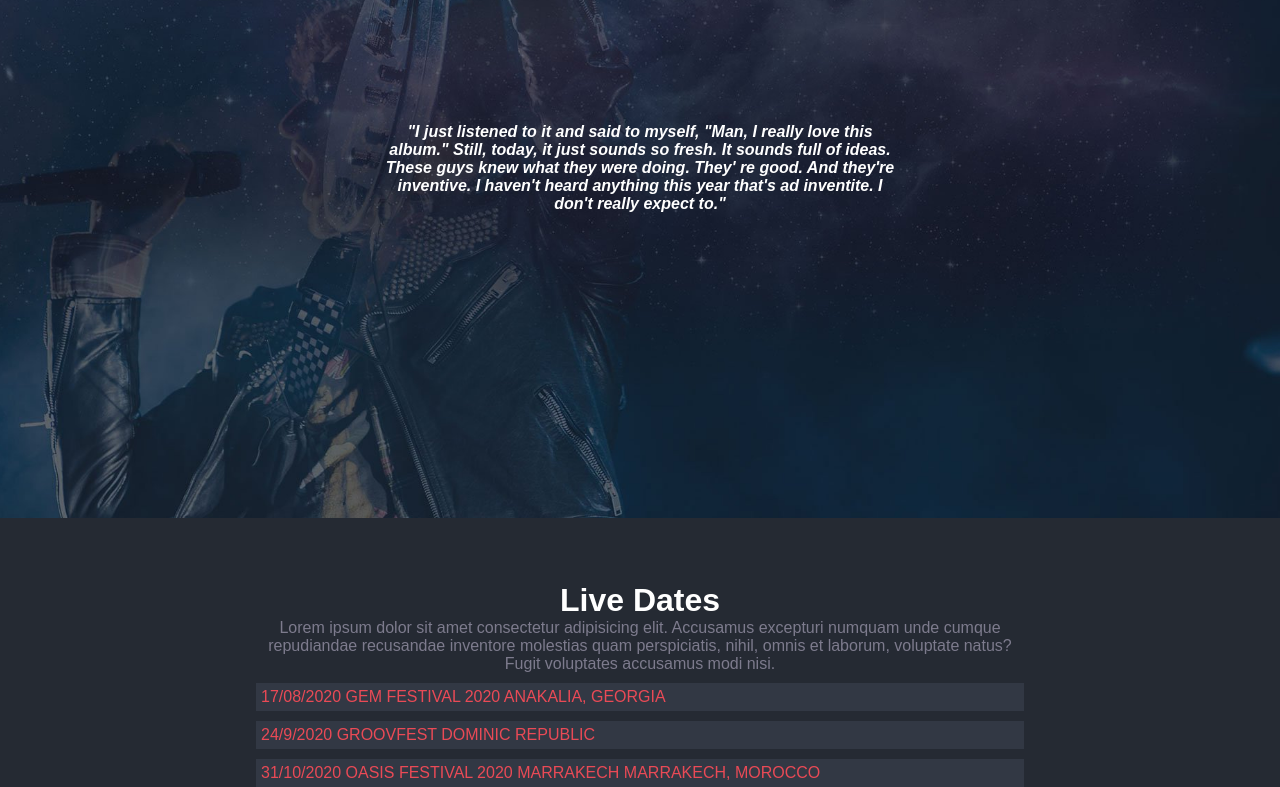
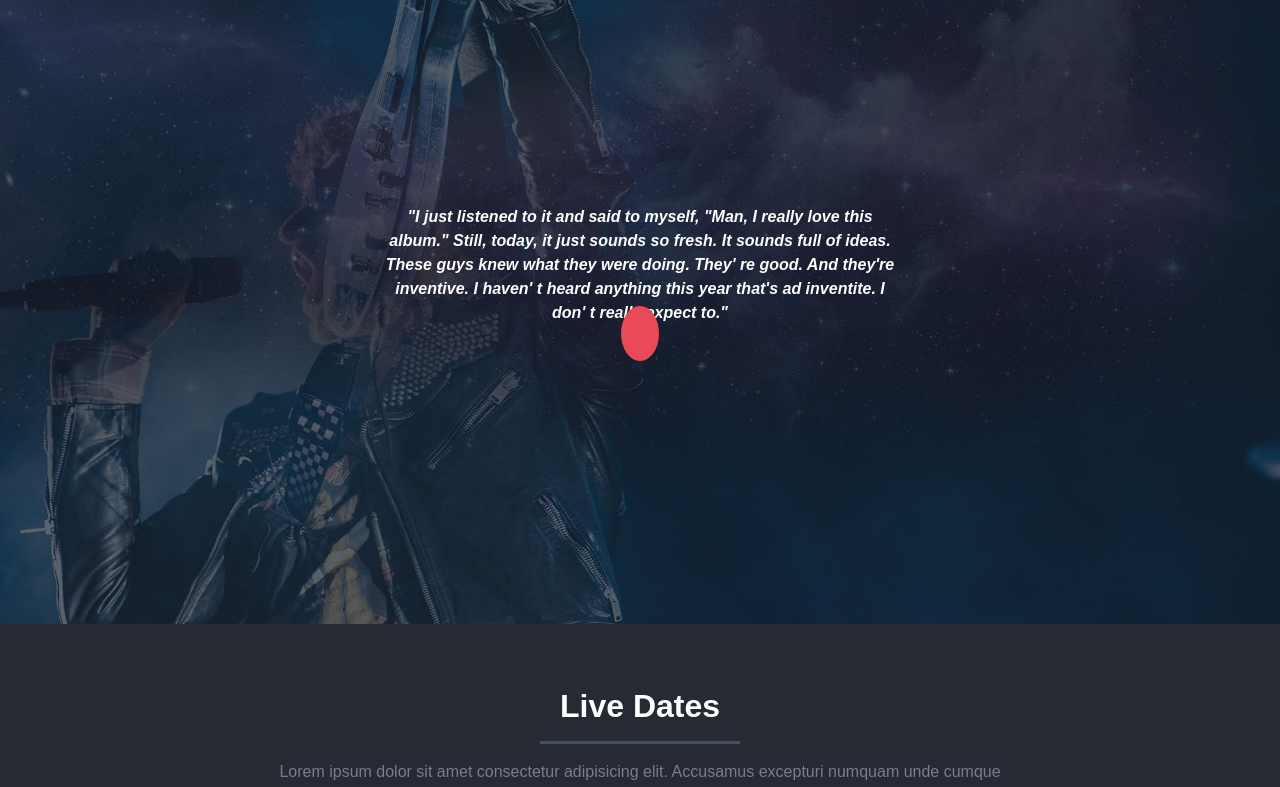
Before and after one commit to SimoneCorona/proj-html-vuejs, a Vue app: page / in a window 1280 px wide. Shown: the part 2000-2787 px from the top of the page. Built offline with nearby package versions, Linux system fonts and the light colour scheme.

Commit message:
add some style, refactoring

```diff
--- a/src/App.vue
+++ b/src/App.vue
@@ -2,7 +2,6 @@
   <div>
     <MyHeader />
     <MyMain />
-
     <MyFooter />
   </div>
 </template>
--- a/src/components/MyFooter.vue
+++ b/src/components/MyFooter.vue
@@ -11,12 +11,16 @@
 
     <div class="down-footer">
        <div>
-          <p>Copyright 2012 -2020 |</p>
+          <p>&copy; Copyright 2012 -2020 |</p>
           <p>AVADA THEME BY THEMEFUSION |</p>
           <p>ALL RIGHTS RESERVED |</p>
           <p>POWERED BY WORDPRESS</p>
         </div>
         <div>
+          <i class="fab fa-facebook-f"></i>
+          <i class="fab fa-twitter"></i>
+          <i class="fab fa-instagram"></i>
+          <i class="fab fa-youtube"></i>
         </div>
     </div>
   </footer>
@@ -39,12 +43,25 @@ export default {
 .down-footer {
   background-color: $brand-primary-bg-color;
   height: 80px;
-  line-height: 80px;
+  display: flex;
+  justify-content: space-between;
+  align-items: center;
+  color: #7D7B8D;
+  padding: 0 30px;
+  font-size: 0.7rem;
 
   p {
     display: inline-block;
-    color: #7D7B8D;
     margin-right: 4px;
+    font-weight: bold;
+  }
+  .fab {
+    background-color: $brand-primary-bg-light-color;
+    font-size: 1.2rem;
+    height: 45px;
+    width: 45px;
+    padding: 0.8rem;
+    margin: 0 10px;
   }
 }
 </style>
--- a/src/components/MyHeader.vue
+++ b/src/components/MyHeader.vue
@@ -5,7 +5,7 @@
                 <img src="../assets/img/avada-music-logo.png" alt="">
             </div>
             <div>
-
+                <i class="fas fa-bars"></i>
             </div>
         </div>
         <div class="header-content">
@@ -37,7 +37,14 @@ export default {
         height: 100vh;
 
         .container-logo {
+            display: flex;
+            align-items: center;
+            justify-content: space-between;
             padding: 30px;
+
+            i {
+                font-size: 1.5rem;
+            }
         }
         .header-content {
             text-align: center;
@@ -47,11 +54,12 @@ export default {
             }
             h1 {
                 margin-top: 6rem;
-                font-size: 4rem;
+                font-size: 7rem;
             }
             h2 {
                 margin-top: 1rem;
                 font-size: medium;
+                font-weight: lighter;
             }
             .buttons {
                 margin: 3rem 0;
@@ -60,6 +68,7 @@ export default {
                     padding: 0.5rem 1.2rem;
                     margin: 0 10px;
                     color: white;
+                    box-shadow: 0px;
                 }
                 .red-btn {
                     background-color: $brand-primary-btn-color;
--- a/src/components/MyMain.vue
+++ b/src/components/MyMain.vue
@@ -34,8 +34,8 @@
 
     <div class="jumbotron">
       <div>
-        <h1>"I just listened to it and said to myself, "Man, I really love this album." Still, today, it just sounds so fresh. It sounds full of ideas. These guys knew what they were doing. They' re good. And they're inventive. I haven't heard anything this year that's ad inventite. I don't really expect to."</h1>
-        <i></i>
+        <h1>"I just listened to it and said to myself, "Man, I really love this album." Still, today, it just sounds so fresh. It sounds full of ideas. These guys knew what they were doing. They' re good. And they're inventive. I haven' t heard anything this year that's ad inventite. I don' t really expect to."</h1>
+        <i class="fas fa-play"></i>
       </div>
     </div>
 
@@ -44,7 +44,12 @@
         <div class="divider"></div>
         <p>Lorem ipsum dolor sit amet consectetur adipisicing elit. Accusamus excepturi numquam unde cumque repudiandae recusandae inventore molestias quam perspiciatis, nihil, omnis et laborum, voluptate natus? Fugit voluptates accusamus modi nisi.</p>
         <ul v-for="(element, index) in liveDates" :key="index">
-          <li>{{ element.date }} {{ element.name }} {{ element.state }}</li>
+          <li>
+            <a href="">
+              <i class="fas fa-plus"></i>
+              {{ element.date }} {{ element.name }} {{ element.state }}
+            </a>
+          </li>
         </ul>
     </div>
 
@@ -108,6 +113,7 @@ export default {
         }
         p {
           color: #7D7B8D;
+          line-height: 1.5rem;
         }
     }
     .light-container {
@@ -116,13 +122,20 @@ export default {
     .dark-container {
         background-color: $brand-primary-bg-color;
 
-        ul li {
+        ul li, a {
           color: $brand-primary-btn-color;
           background-color: $brand-primary-bg-light-color;
           padding: 5px;
           margin: 10px 0;
+          font-size: 0.8rem;
           text-align: start;
           list-style: none;
+          text-decoration: none;
+        }
+        i {
+          color: white;
+          font-size: 0.5rem;
+          padding: 0.8rem;
         }
     }
     .banner {
@@ -174,6 +187,14 @@ export default {
 
         h1 {
           font-size: 1rem;
+          line-height: 1.5rem;
+        }
+        i {
+          background-color: #ea4a56;
+          color: white;
+          padding: 1.2rem;
+          border-radius: 50%;
+          margin: 2rem 0;
         }
       }
     }
--- a/src/style/common.scss
+++ b/src/style/common.scss
@@ -7,3 +7,8 @@
 html {
     font-family: Arial, Helvetica, sans-serif;
 }
+* .divider{
+    border-top: 3px solid #444E62;
+    width: 200px;
+    margin: 1rem auto;
+}
```
